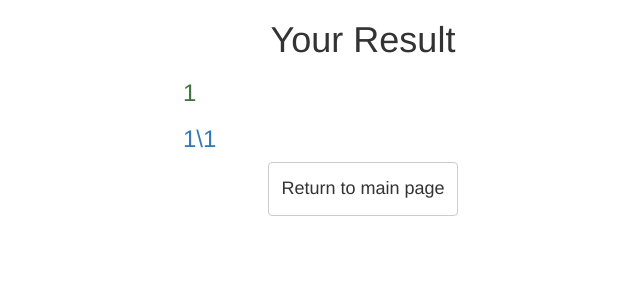
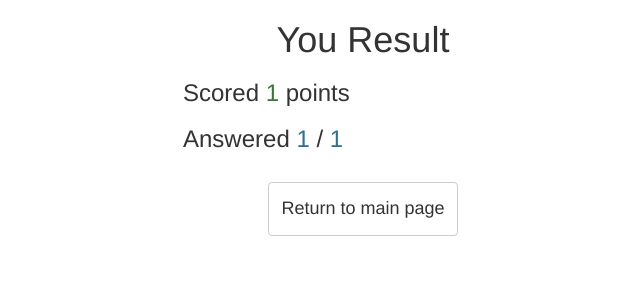
Before and after one commit to alexosin/dressage, a Flask app: page /result in a window 1280 px wide. Shown: the top 300 px of the page, without its empty margins (277-917 px from the left). Run offline with Flask 2, Linux system fonts and the light colour scheme; the visitor is signed in with stand-in values (Sample User, id 1); some libraries are stand-ins or nearby versions.

Commit message:
Changed result page

```diff
--- a/app/templates/result.html
+++ b/app/templates/result.html
@@ -1,9 +1,13 @@
 {% extends 'base.html' %}
 
 {% block content %}
-    <h1 class="text-center text-capitalize">Your result</h1>
-    <h3 class="text-success">{{ session['mark'] }}</h3>
-    <h3 class="text-primary">{{ session['rights'] }}\{{ session['max'] }}</h3>
+    <h1 class="text-center text-capitalize">You result</h1>
+    <h3 class="text-left">Scored <span class="text-success">{{ session['mark'] }}</span> points</h3>
+    <h3 class="text-left">Answered
+        <span class="text-info">{{ session['rights'] }}</span> /
+        <span class="text-info">{{ session['max'] }}</span>
+    </h3>
+    <br>
     <form action="{{ url_for('main') }}" method="get">
         <button type="submit" class="btn btn-default center-block">
             <h4>Return to main page</h4>
--- a/app/templates/start.html
+++ b/app/templates/start.html
@@ -15,7 +15,6 @@
         <h3 class="text-center"><a href="{{ url_for('login') }}">Login</a></h3>
     {% endif %}
     <br>
-    <br>
     <form method="get" action="{{ url_for('chapter') }}">
         <button type="submit" class="btn btn-primary center-block">
             <h4>Start learning</h4>
--- a/app/views.py
+++ b/app/views.py
@@ -49,6 +49,7 @@ def logout():
 def chapter():
     if request.method == 'GET':
         if not session.get('logged_in'):
+            flash(u'First you must be logged in.', 'info')
             return redirect(url_for('login'))
         if 'id' in session:
             session['id'] += 1
```
